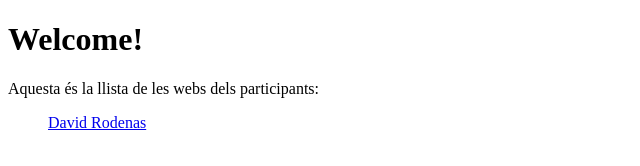
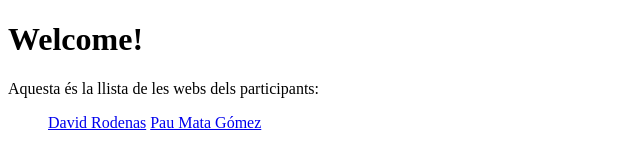
Before and after one commit to drpicox/frontend-tc-2022, a plain HTML site: page index.html in a window 1280 px wide. Shown: the whole page, without its empty margins (0-640 px from the left). Drawn offline with Linux system fonts and the light colour scheme.

Commit message:
first commit

```diff
--- a/index.html
+++ b/index.html
@@ -8,6 +8,7 @@
     <p>Aquesta és la llista de les webs dels participants:</p>
     <ul>
       <il><a href="https://david-rodenas.com">David Rodenas</a></il>
+      <il><a href="https://mata927.github.io/porfolioPauMata/">Pau Mata Gómez</a></il>
     </ul>
   </body>
 </html>
```
